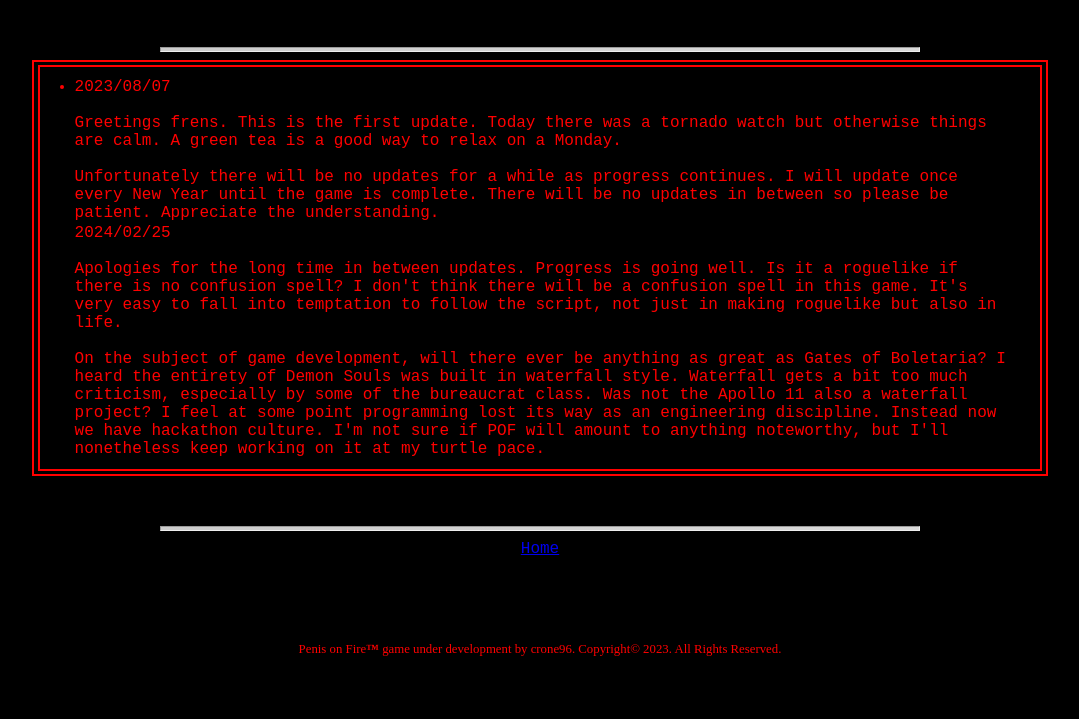
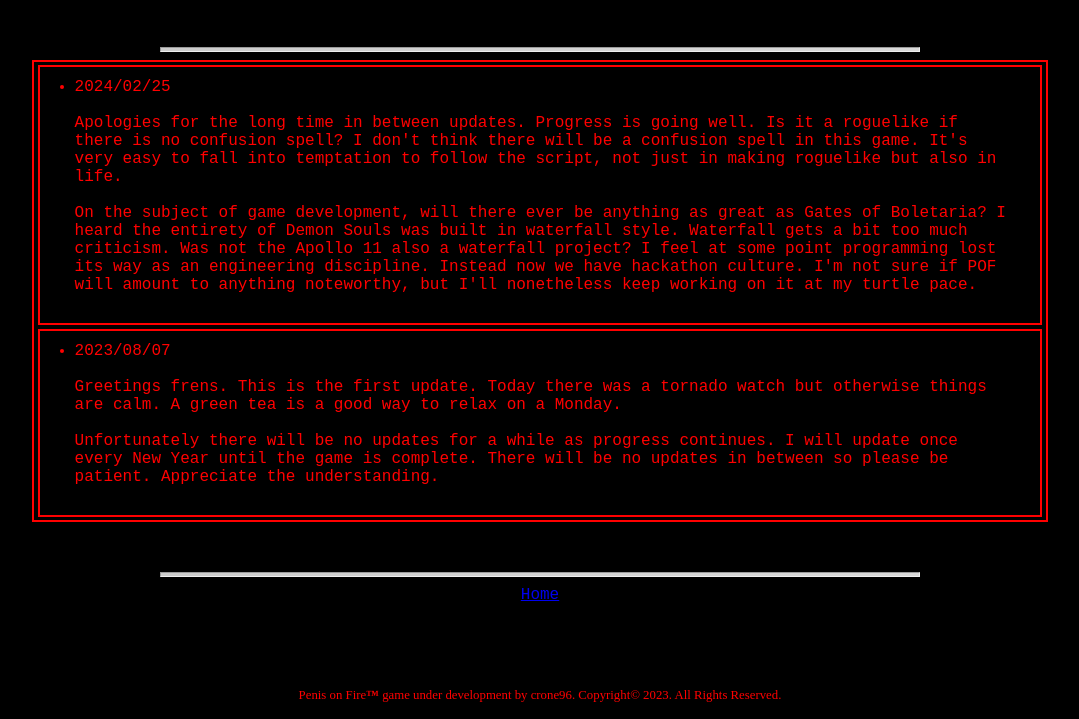
Before and after one commit to crone96/penisonfire-www, a plain HTML site: page notebook.html in a window 1280 px wide. Shown: the part 162-881 px from the top of the page, without its empty margins (100-1179 px from the left). Before the commit the page ends 835 px from the top, so only its background shows below. Drawn offline with Linux system fonts and the light colour scheme.

Commit message:
Adding entry

```diff
--- a/notebook.html
+++ b/notebook.html
@@ -132,7 +132,38 @@
             <hr/>
 
             <div class="outerWrapper">
-            <div class="innerWrapperFeatures">
+           <div class="innerWrapperFeatures">
+                <table class="featuresTable">
+                    <tbody>
+                    <tr>
+                    <td>
+                    <ul>
+          	    <li>
+			<span class="blog">
+			    2024/02/25
+			    <br/>
+			    <br/>
+			    Apologies for the long time in between updates. Progress is going well. Is it a roguelike if there is no
+			    confusion spell? I don't think there will be a confusion spell in this game. It's very easy to fall
+			    into temptation to follow the script, not just in making roguelike but also in life.
+			    <br/>
+			    <br/>
+			    On the subject of game development, will there ever be anything as great as Gates of Boletaria? I heard the entirety
+			    of Demon Souls was built in waterfall style. Waterfall gets a bit too much criticism.
+			    Was not the Apollo 11 also a waterfall project? I feel at some point programming lost
+			    its way as an engineering discipline. Instead now we have hackathon culture. I'm not sure if POF will amount to
+			    anything noteworthy, but I'll nonetheless keep working on it at my turtle pace.
+			    <br/>
+			    <br/>
+			</span>
+                    </li>
+                    </ul>
+                    </td>
+                    </tr>
+                    </tbody>
+                </table>
+            </div>
+             <div class="innerWrapperFeatures">
                 <table class="featuresTable">
                     <tbody>
                     <tr>
@@ -150,29 +181,17 @@
                             Unfortunately there will be no updates for a while as progress continues. I will
                             update once every New Year until the game is complete. There will be no updates in between so please
                             be patient. Appreciate the understanding.
-                        </span>
-			<span class="blog">
-			    2024/02/25
 			    <br/>
 			    <br/>
-			    Apologies for the long time in between updates. Progress is going well. Is it a roguelike if there is no
-			    confusion spell? I don't think there will be a confusion spell in this game. It's very easy to fall
-			    into temptation to follow the script, not just in making roguelike but also in life.
-			    <br/>
-			    <br/>
-			    On the subject of game development, will there ever be anything as great as Gates of Boletaria? I heard the entirety
-			    of Demon Souls was built in waterfall style. Waterfall gets a bit too much criticism, especially by
-			    some of the bureaucrat class. Was not the Apollo 11 also a waterfall project? I feel at some point programming lost
-			    its way as an engineering discipline. Instead now we have hackathon culture. I'm not sure if POF will amount to
-			    anything noteworthy, but I'll nonetheless keep working on it at my turtle pace.
-			</span>
-                    </li>
+                        </span>
+		    </li>
                     </ul>
                     </td>
                     </tr>
                     </tbody>
                 </table>
             </div>
+
             </div>
             <p><span>&nbsp;</span></p>
             <hr/>
```
